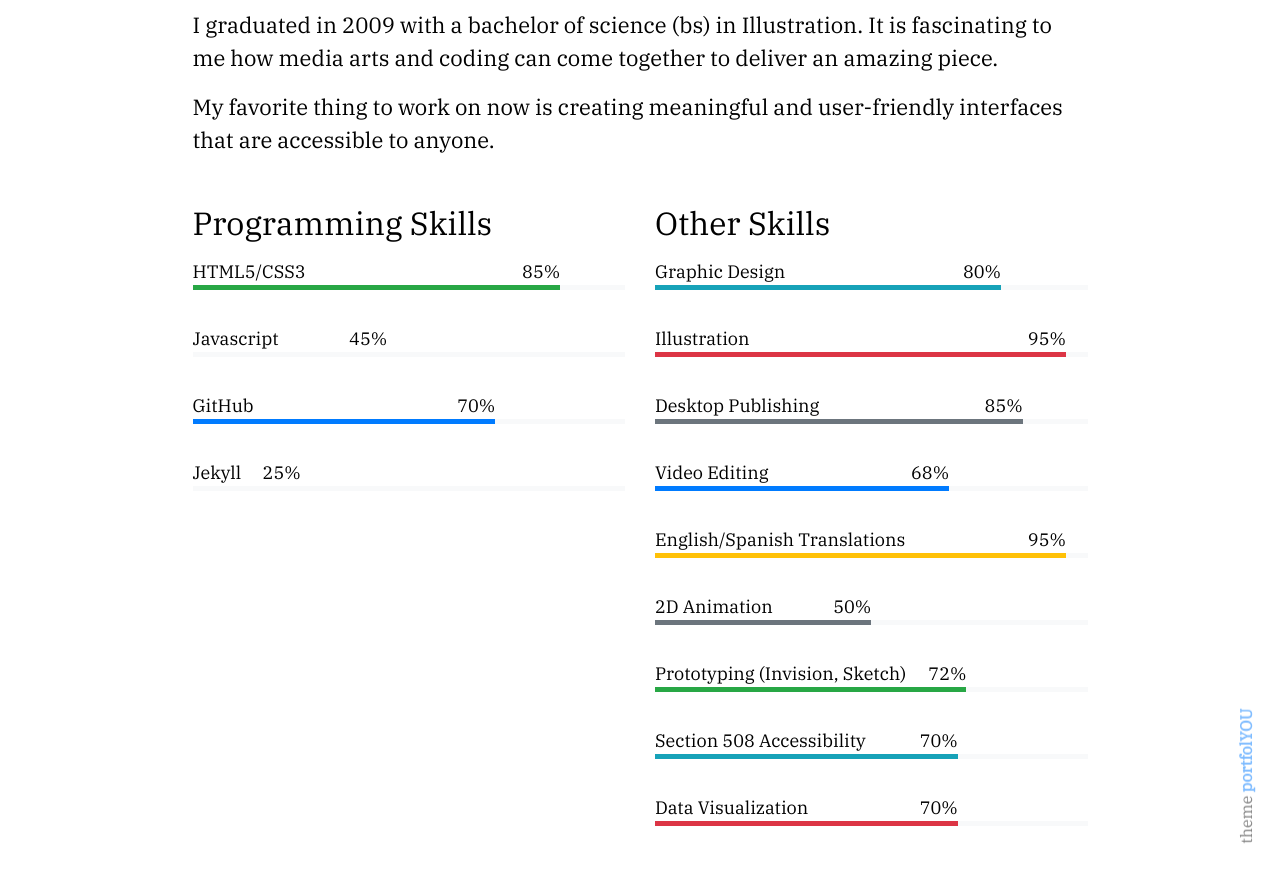
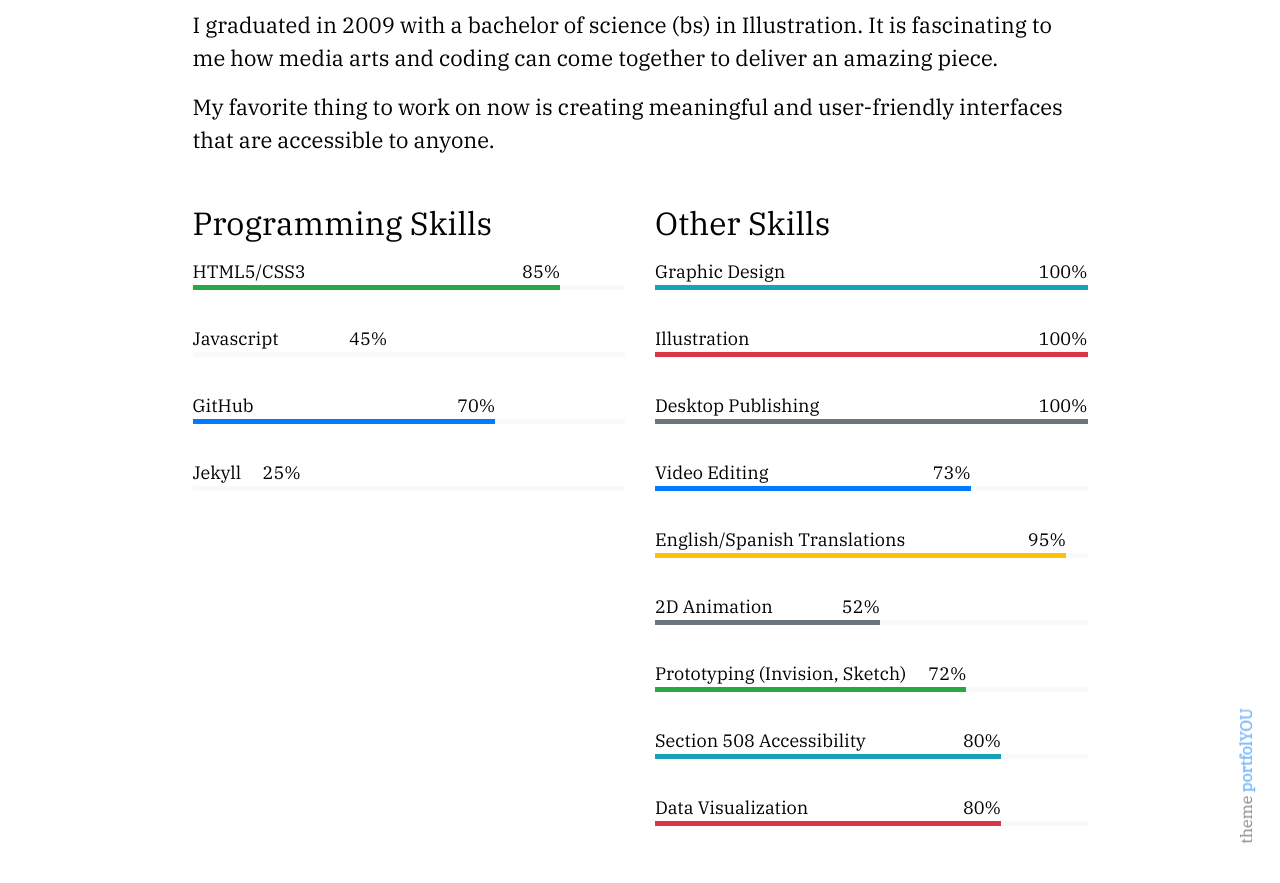
Before and after one commit to lmldvd/lmldvd.github.io, a Jekyll site: the page built from pages/about.md, in a window 1280 px wide and 900 px high, scrolled down 382 px. Shown: the top 883 px of the window. Built offline with Jekyll 4.4.1, drawn with Linux system fonts in a browser that asks for light colours; nearby versions of some CDN libraries; emoji names are drawn with the system emoji font; some web fonts are replaced.

Commit message:
Update other-skills.yml
Added experience points to some of my skills.

```diff
--- a/_data/other-skills.yml
+++ b/_data/other-skills.yml
@@ -1,17 +1,17 @@
 - name: Graphic Design
-  percentage: 80
+  percentage: 100
   color: info
 
 - name: Illustration
-  percentage: 95
+  percentage: 100
   color: danger
 
 - name: Desktop Publishing
-  percentage: 85
+  percentage: 100
   color: secondary
 
 - name: Video Editing
-  percentage: 68
+  percentage: 73
   color: primary
 
 - name: English/Spanish Translations
@@ -19,7 +19,7 @@
   color: warning
 
 - name: 2D Animation
-  percentage: 50
+  percentage: 52
   color: secondary
 
 - name: Prototyping (Invision, Sketch)
@@ -27,9 +27,9 @@
   color: success
 
 - name: Section 508 Accessibility
-  percentage: 70
+  percentage: 80
   color: info
 
 - name: Data Visualization
-  percentage: 70
+  percentage: 80
   color: danger
```
